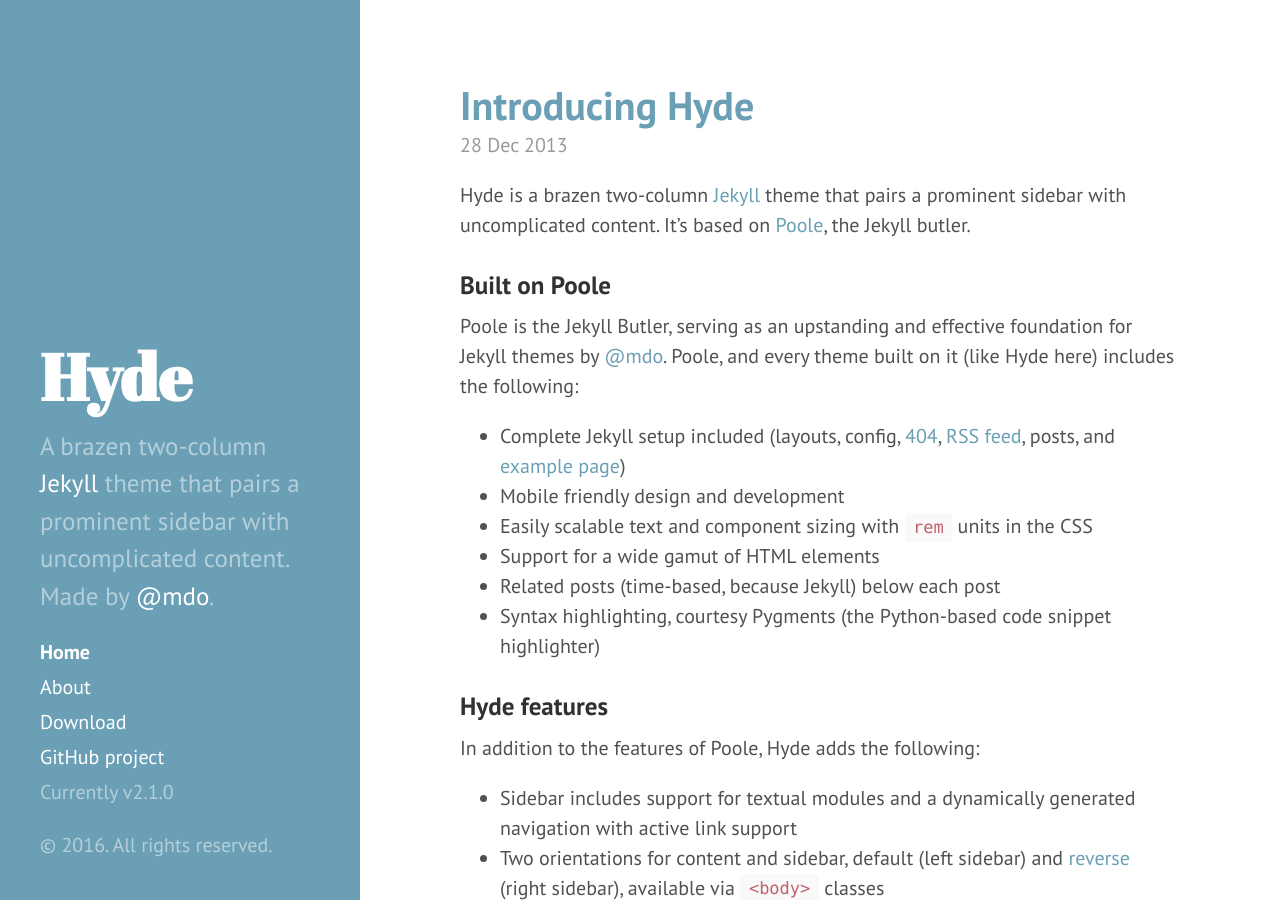
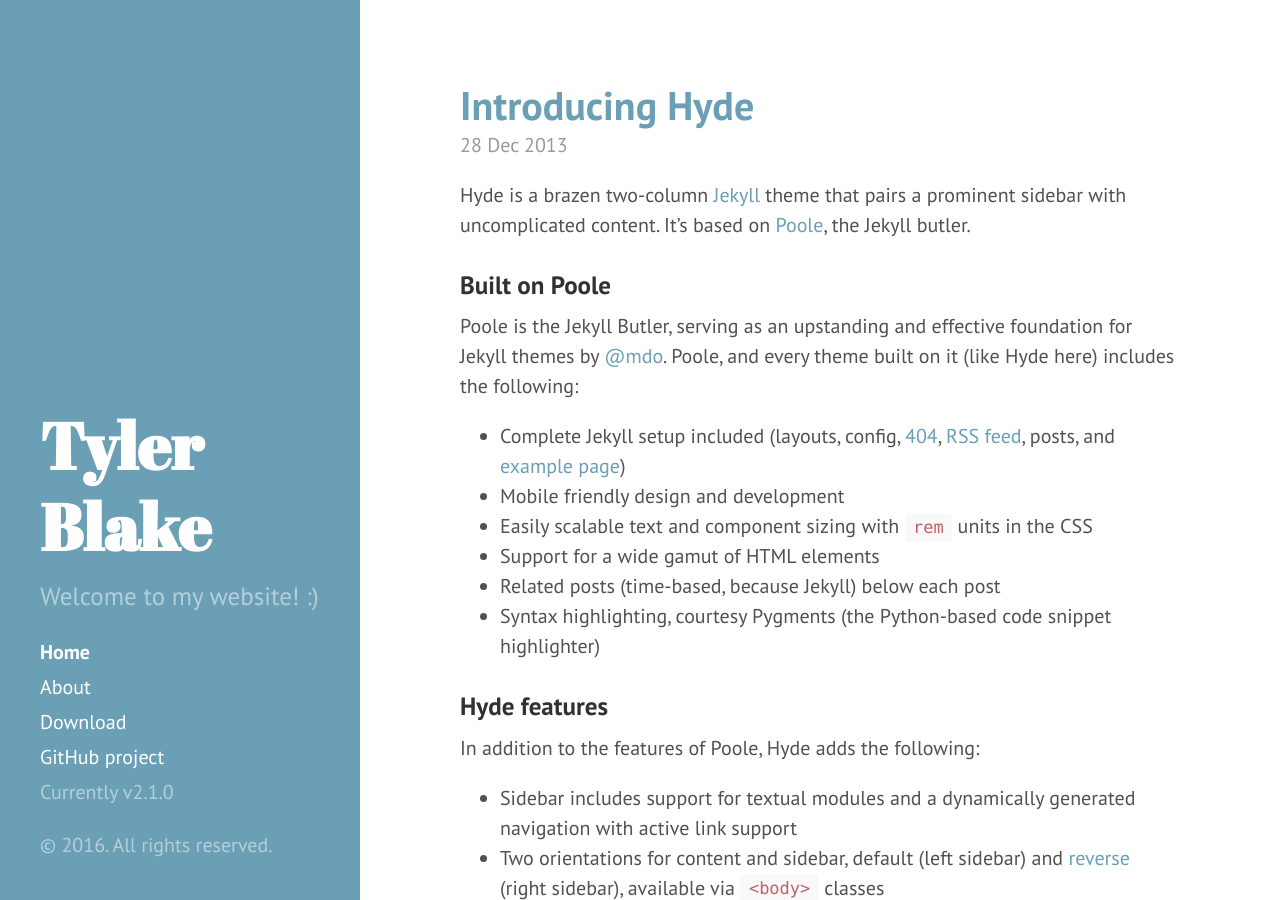
Before and after one commit to tylerablake/website, a Jekyll site: the page built from index.html, in a window 1280 px wide and 900 px high. Built offline with Jekyll 4.4.1, drawn with Linux system fonts in a browser that asks for light colours; the list of posts is cut into pages by our own code.

Commit message:
Update title, tagline, description

```diff
--- a/_config.yml
+++ b/_config.yml
@@ -6,9 +6,9 @@ permalink:        pretty
 relative_permalinks: false
 
 # Setup
-title:            Hyde
-tagline:          'A Jekyll theme'
-description:      'A brazen two-column <a href="http://jekyllrb.com" target="_blank">Jekyll</a> theme that pairs a prominent sidebar with uncomplicated content. Made by <a href="https://twitter.com/mdo" target="_blank">@mdo</a>.'
+title:            Tyler Blake
+tagline:
+description:      'Welcome to my website! :)'
 url:              http://hyde.getpoole.com
 baseurl:          /
 
```
